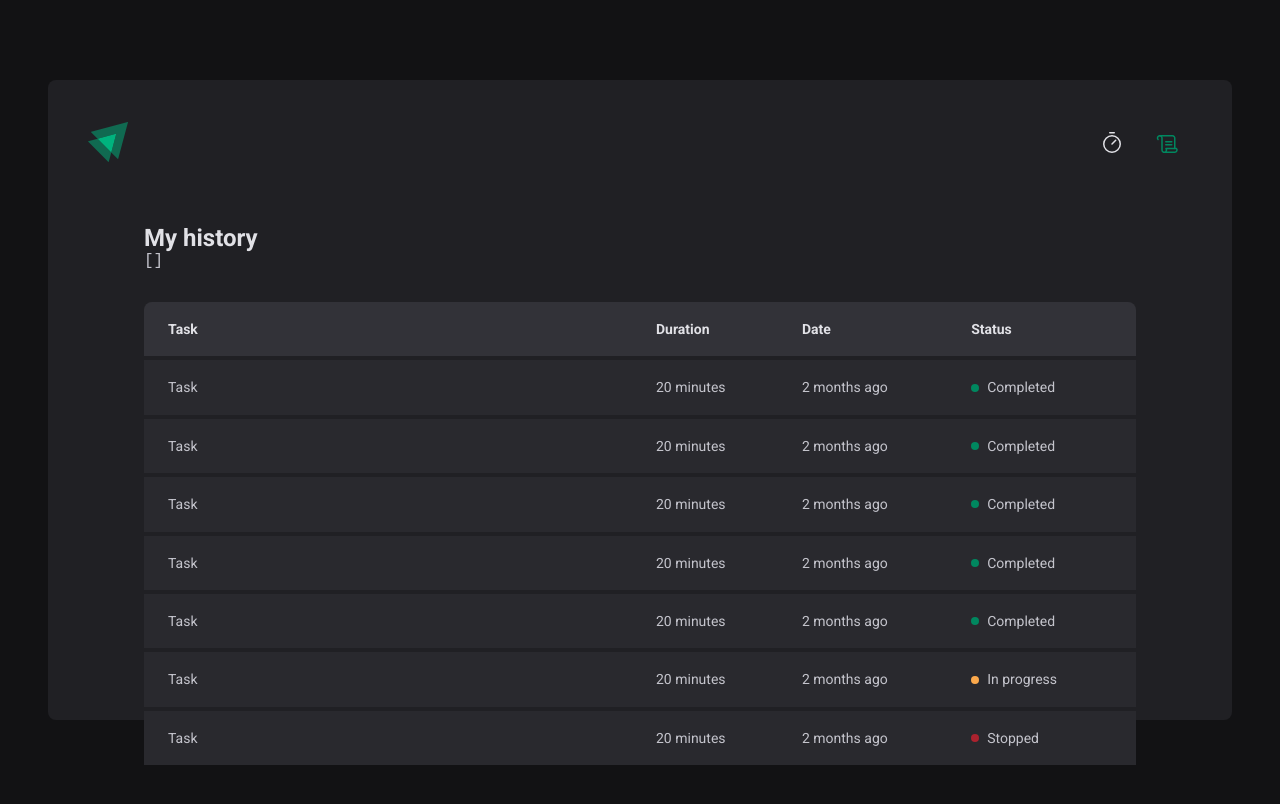
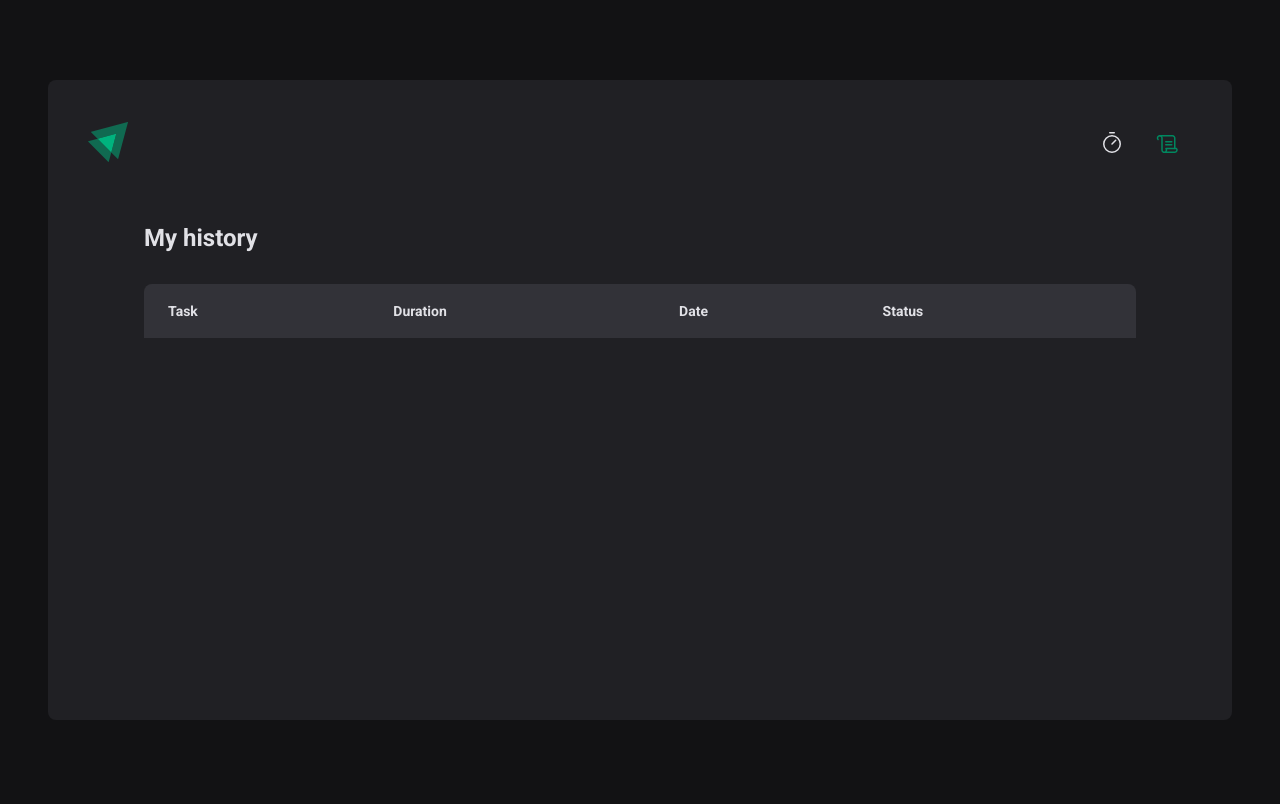
Before and after one commit to bedeschiotavia/02-ignite-timer, a React (Vite) app: page /history in a window 1280 px wide. Shown: the top 804 px of the page. Built offline with nearby package versions, Linux system fonts and the light colour scheme.

Commit message:
History list

```diff
--- a/src/contexts/CyclesContext.tsx
+++ b/src/contexts/CyclesContext.tsx
@@ -72,7 +72,6 @@
     setActiveCycleId(id)
     setActiveCycleTask(data.task)
     setAmountSecondsPassed(0)
-    // reset()
   }
 
   function interruptCurrentCycle() {
--- a/src/pages/History/index.tsx
+++ b/src/pages/History/index.tsx
@@ -1,3 +1,4 @@
+import { formatDistanceToNow } from 'date-fns'
 import { useContext } from 'react'
 import { CyclesContext } from '../../contexts/CyclesContext'
 import { HistoryContainer, HistoryList, Status } from './styles'
@@ -8,8 +9,6 @@
   return (
     <HistoryContainer>
       <h1>My history</h1>
-
-      <pre>{JSON.stringify(cycles, null, 2)}</pre>
 
       <HistoryList>
         <table>
@@ -22,62 +21,30 @@
             </tr>
           </thead>
           <tbody>
-            <tr>
-              <td>Task</td>
-              <td>20 minutes</td>
-              <td>2 months ago</td>
-              <td>
-                <Status statusColor="green">Completed</Status>
-              </td>
-            </tr>
-            <tr>
-              <td>Task</td>
-              <td>20 minutes</td>
-              <td>2 months ago</td>
-              <td>
-                <Status statusColor="green">Completed</Status>
-              </td>
-            </tr>
-            <tr>
-              <td>Task</td>
-              <td>20 minutes</td>
-              <td>2 months ago</td>
-              <td>
-                <Status statusColor="green">Completed</Status>
-              </td>
-            </tr>
-            <tr>
-              <td>Task</td>
-              <td>20 minutes</td>
-              <td>2 months ago</td>
-              <td>
-                <Status statusColor="green">Completed</Status>
-              </td>
-            </tr>
-            <tr>
-              <td>Task</td>
-              <td>20 minutes</td>
-              <td>2 months ago</td>
-              <td>
-                <Status statusColor="green">Completed</Status>
-              </td>
-            </tr>
-            <tr>
-              <td>Task</td>
-              <td>20 minutes</td>
-              <td>2 months ago</td>
-              <td>
-                <Status statusColor="yellow">In progress</Status>
-              </td>
-            </tr>
-            <tr>
-              <td>Task</td>
-              <td>20 minutes</td>
-              <td>2 months ago</td>
-              <td>
-                <Status statusColor="red">Stopped</Status>
-              </td>
-            </tr>
+            {cycles.map((cycle) => {
+              return (
+                <tr key={cycle.id}>
+                  <td>{cycle.task}</td>
+                  <td>{cycle.minutesAmount} minutes</td>
+                  <td>
+                    {formatDistanceToNow(cycle.startDate, {
+                      addSuffix: true,
+                    })}
+                  </td>
+                  <td>
+                    {cycle.finishedDate && (
+                      <Status statusColor="green">Completed</Status>
+                    )}
+                    {cycle.interruptedDate && (
+                      <Status statusColor="red">Stopped</Status>
+                    )}
+                    {!cycle.finishedDate && !cycle.interruptedDate && (
+                      <Status statusColor="yellow">In progess</Status>
+                    )}
+                  </td>
+                </tr>
+              )
+            })}
           </tbody>
         </table>
       </HistoryList>
--- a/src/pages/Home/index.tsx
+++ b/src/pages/Home/index.tsx
@@ -34,14 +34,19 @@
     },
   })
 
-  const { handleSubmit, watch } = newCycleForm
+  const { handleSubmit, watch, reset } = newCycleForm
+
+  function handleCreateNewCycle(data: NewCycleFormData) {
+    createNewCycle(data)
+    reset()
+  }
 
   const task = watch('task')
   const isSubmitDisabled = !task
 
   return (
     <HomeContainer>
-      <form onSubmit={handleSubmit(createNewCycle)}>
+      <form onSubmit={handleSubmit(handleCreateNewCycle)}>
         <FormProvider {...newCycleForm}>
           <NewCycleForm />
         </FormProvider>
```
